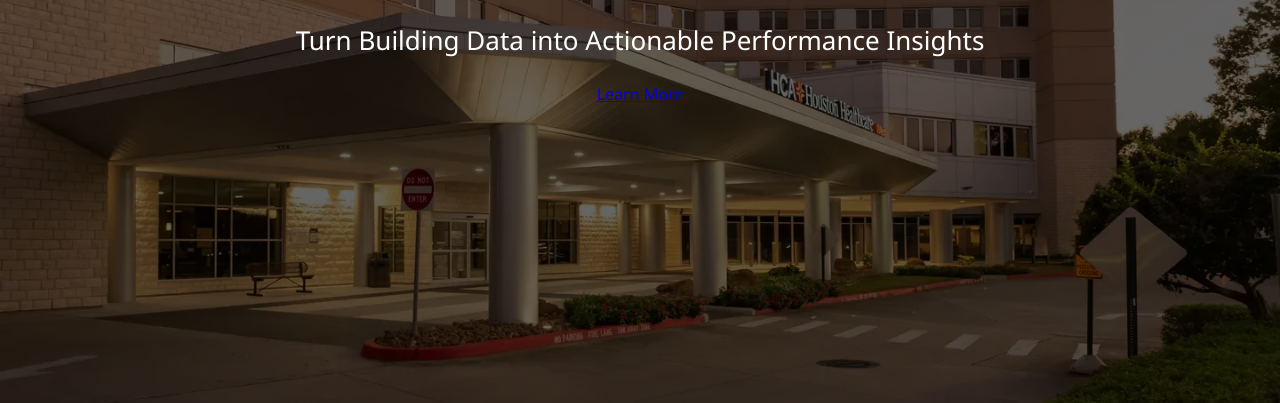
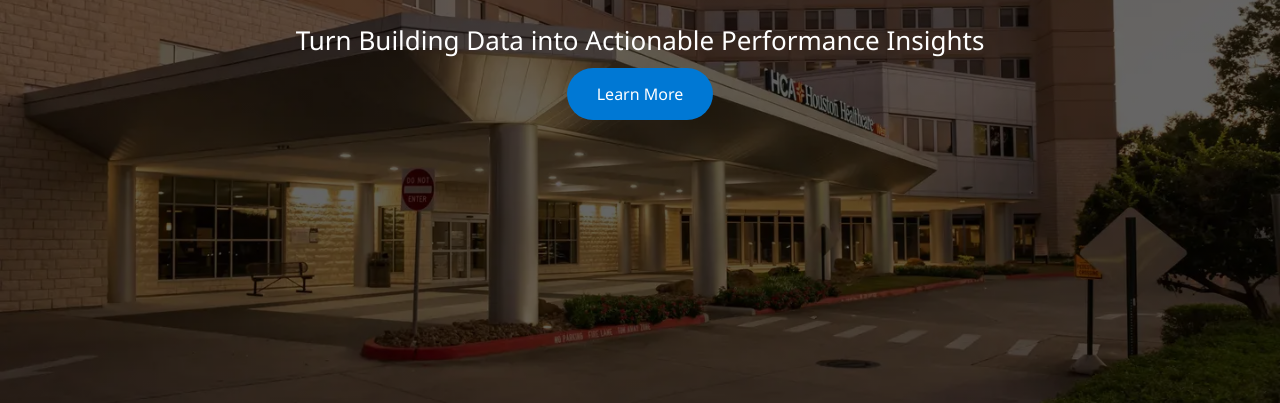
Before and after one commit to sajidshaikhwork-byte/trend-reporting, a plain HTML site: page index.html in a window 1280 px wide. Shown: the part 397-800 px from the top of the page. Drawn offline with Linux system fonts and the light colour scheme.

```diff
--- a/index.html
+++ b/index.html
@@ -23,7 +23,7 @@
                 Turn Building Data into Actionable Performance Insights
             </p>
 
-           <a href="#about">Learn More</a>
+           <a href="#about" class=btn>Learn More</a>
 
         </div>
 
```
